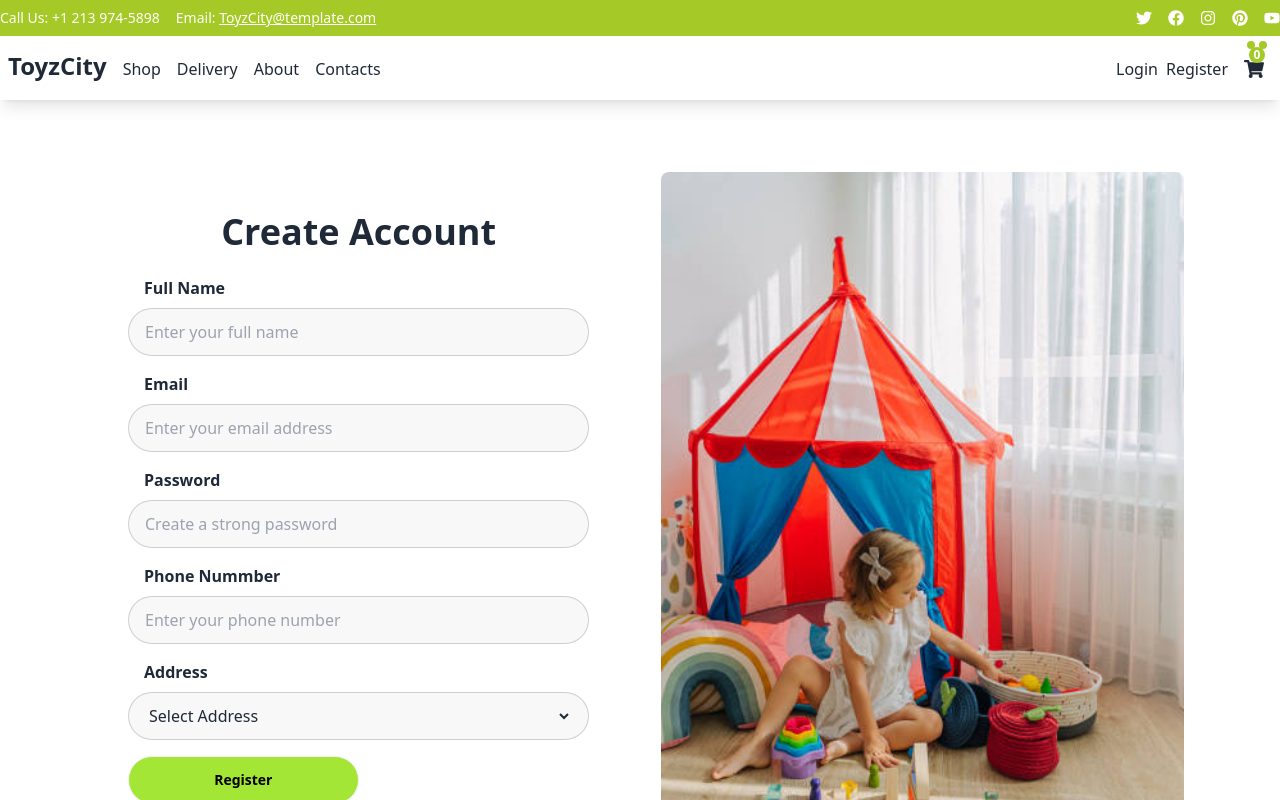
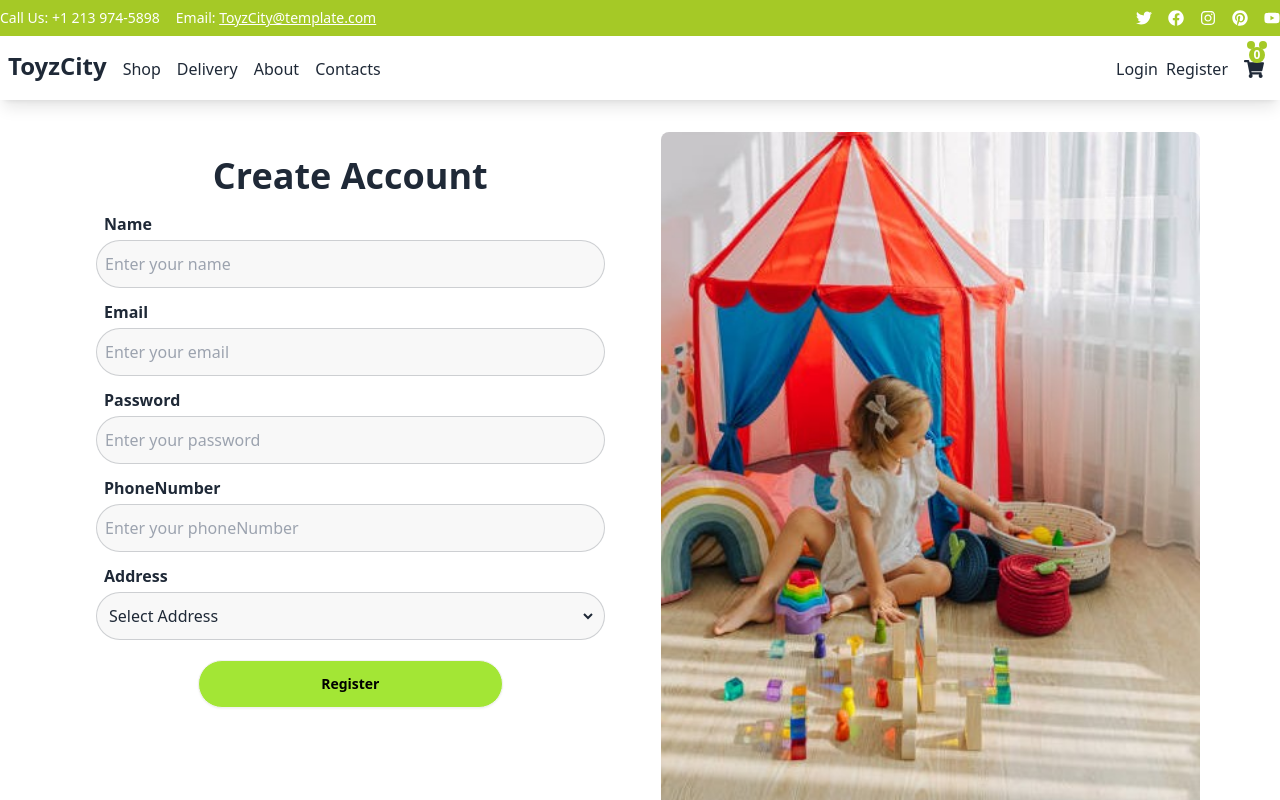
Before and after one commit to ToyTreasures/toy-treasures-frontend, a React (Vite) app: page /register in a window 1280 px wide. Shown: the top 800 px of the page. Built offline with nearby package versions, Linux system fonts and the light colour scheme.

Commit message:
style: resize register, login and sellitem components

```diff
--- a/src/pages/Login.jsx
+++ b/src/pages/Login.jsx
@@ -45,7 +45,7 @@ const Login = () => {
   return user ? (
     <Navigate to="/" replace />
   ) : (
-    <div className="flex w-full max-w-6xl mx-auto justify-center my-4 md:my-10 p-4 md:p-8">
+    <div className="flex w-full max-w-6xl mx-auto justify-center my-4 md:my-4 p-4 md:p-4">
       <div className="w-full md:w-1/2 p-4 md:p-8 rounded-lg">
         <h1 className="text-2xl md:text-4xl font-semibold text-center mt-2 mb-6">
           Login
@@ -105,7 +105,7 @@ const Login = () => {
                   className="text-red-500 text-sm"
                 />
               </div>
-
+              <div className="flex justify-center ">
                 <button
                   type="submit"
                   disabled={isSubmitting}
@@ -113,6 +113,7 @@ const Login = () => {
                 >
                   {isSubmitting ? "Logging in..." : "Login"}
                 </button>
+              </div>
             </Form>
           )}
         </Formik>
--- a/src/pages/Register.jsx
+++ b/src/pages/Register.jsx
@@ -2,7 +2,7 @@ import { useState } from "react";
 import { Formik, Form, Field, ErrorMessage } from "formik";
 import { useNavigate } from "react-router-dom";
 import { RegisterSchema } from "../utils/validatoin/userValidation";
-import registerImage from "../assets/register/r1.jpg";
+import registerImage from "../assets/register/registerImage.jpg";
 import authApiRequests from "../services/authApiRequests";
 
 const Register = () => {
@@ -34,9 +34,9 @@ const Register = () => {
   };
 
   return (
-    <div className="flex flex-col md:flex-row w-full max-w-6xl mx-auto justify-around gap-4 md:gap-10 my-4 md:my-10  p-4 md:p-8">
-      <div className="w-full md:w-1/2 p-4 md:p-8 rounded-lg">
-        <h1 className="text-2xl md:text-4xl font-semibold text-center mt-2 mb-6 ">
+    <div className=" flex flex-col md:flex-row w-full max-w-6xl mx-auto justify-around gap-4 md:gap-10 my-4 p-4">
+      <div className="w-full md:w-1/2 p-2 md:p-4 rounded-lg">
+        <h1 className="text-2xl md:text-4xl font-semibold text-center mt-2 mb-4">
           Create Account
         </h1>
         <Formik
@@ -45,100 +45,38 @@ const Register = () => {
           onSubmit={onSubmit}
         >
           {({ isSubmitting }) => (
-            <Form className="space-y-4">
+            <Form className="space-y-3">
               {registerError && (
-                <div
-                  className="bg-red-100 border border-red-400 text-red-700 px-4 py-3 rounded relative mb-4"
-                  role="alert"
-                >
+                <div className="bg-red-100 border border-red-400 text-red-700 px-4 py-2 rounded relative mb-2">
                   <span className="block sm:inline">{registerError}</span>
                 </div>
               )}
-              <div className="space-y-2">
-                <label htmlFor="name" className="ml-4 font-semibold">
-                  Full Name
+              {["name", "email", "password", "phoneNumber"].map((field) => (
+                <div key={field} className="space-y-1">
+                  <label htmlFor={field} className="ml-2 font-semibold">
+                    {field.charAt(0).toUpperCase() + field.slice(1)}
                   </label>
-                <div className="input input-bordered rounded-3xl bg-[#f8f8f8] flex items-center gap-2 p-4">
+                  <div className="input input-bordered rounded-3xl bg-[#f8f8f8] flex items-center gap-2 p-2">
                     <Field
-                    type="text"
-                    name="name"
-                    id="name"
-                    placeholder="Enter your full name"
+                      type={field === "password" ? "password" : "text"}
+                      name={field}
+                      id={field}
+                      placeholder={`Enter your ${field}`}
                       className="grow bg-transparent outline-none w-full"
                     />
                   </div>
                   <ErrorMessage
-                  name="name"
+                    name={field}
                     component="div"
                     className="text-red-500 text-sm"
                   />
                 </div>
-
-              <div className="space-y-2">
-                <label htmlFor="email" className="ml-4 font-semibold">
-                  Email
-                </label>
-                <div className="input input-bordered rounded-3xl bg-[#f8f8f8] flex items-center gap-2 p-4">
-                  <Field
-                    type="text"
-                    name="email"
-                    id="email"
-                    placeholder="Enter your email address"
-                    className="grow bg-transparent outline-none w-full"
-                  />
-                </div>
-                <ErrorMessage
-                  name="email"
-                  component="div"
-                  className="text-red-500 text-sm"
-                />
-              </div>
-
-              <div className="space-y-2">
-                <label htmlFor="password" className="ml-4 font-semibold">
-                  Password
-                </label>
-                <div className="input input-bordered rounded-3xl bg-[#f8f8f8] flex items-center gap-2 p-4">
-                  <Field
-                    type="password"
-                    name="password"
-                    id="password"
-                    placeholder="Create a strong password"
-                    className="grow bg-transparent outline-none w-full"
-                  />
-                </div>
-                <ErrorMessage
-                  name="password"
-                  component="div"
-                  className="text-red-500 text-sm"
-                />
-              </div>
-
-              <div className="space-y-2">
-                <label htmlFor="phoneNumber" className="ml-4 font-semibold">
-                  Phone Nummber
-                </label>
-                <div className="input input-bordered rounded-3xl bg-[#f8f8f8] flex items-center gap-2 p-4">
-                  <Field
-                    type="text"
-                    name="phoneNumber"
-                    id="phoneNumber"
-                    placeholder="Enter your phone number"
-                    className="grow bg-transparent outline-none w-full"
-                  />
-                </div>
-                <ErrorMessage
-                  name="phoneNumber"
-                  component="div"
-                  className="text-red-500 text-sm"
-                />
-              </div>
-
-              <div className="space-y-2">
-                <label htmlFor="address" className="ml-4 font-semibold">
+              ))}
+              <div className="space-y-1">
+                <label htmlFor="address" className="ml-2 font-semibold">
                   Address
                 </label>
-                <div className="input input-bordered rounded-3xl bg-[#f8f8f8] flex items-center gap-2 p-4">
+                <div className="input input-bordered rounded-3xl bg-[#f8f8f8] flex items-center gap-2 p-2">
                   <Field
                     as="select"
                     name="address"
@@ -157,23 +95,24 @@ const Register = () => {
                   className="text-red-500 text-sm"
                 />
               </div>
-
+              <div className="flex justify-center ">
                 <button
                   type="submit"
                   disabled={isSubmitting}
-                className="btn rounded-3xl bg-lime-400 w-full md:w-1/2 py-2 text-black font-semibold hover:bg-lime-500 transition-colors"
+                  className="btn rounded-3xl bg-lime-400 w-3/5 mt-2 py-2 text-black font-semibold hover:bg-lime-500 transition-colors"
                 >
                   {isSubmitting ? "Registering..." : "Register"}
                 </button>
+              </div>
             </Form>
           )}
         </Formik>
       </div>
-      <div className="w-full rounded-lg md:w-1/2 mt-4 md:mt-0 hidden md:inline-block ">
+      <div className="w-full rounded-lg md:w-1/2 mt-4 md:mt-0 hidden md:inline-block">
         <img
           src={registerImage}
           alt="kid playing with toys"
-          className="w-full h-full object-cover rounded-lg"
+          className="w-full h-auto object-cover rounded-lg"
         />
       </div>
     </div>
--- a/src/pages/SellItem.jsx
+++ b/src/pages/SellItem.jsx
@@ -49,7 +49,7 @@ const SellItem = () => {
   };
 
   return (
-    <div className="flex w-full max-w-6xl mx-auto justify-center my-4 md:my-10 p-4 md:p-8">
+    <div className="flex w-full max-w-6xl mx-auto justify-center my-4 md:my-2 p-4 md:p-4">
       <div className="w-full md:w-1/2 p-4 md:p-8 ">
         <h1 className="text-2xl md:text-4xl font-semibold text-center mt-2 mb-6">
           Sell Your Item
```
Also changed, not shown: src/assets/register/r1.jpg (deleted), src/assets/register/registerImage.jpg (added). Lines whose indentation alone changed are shown as unchanged.
